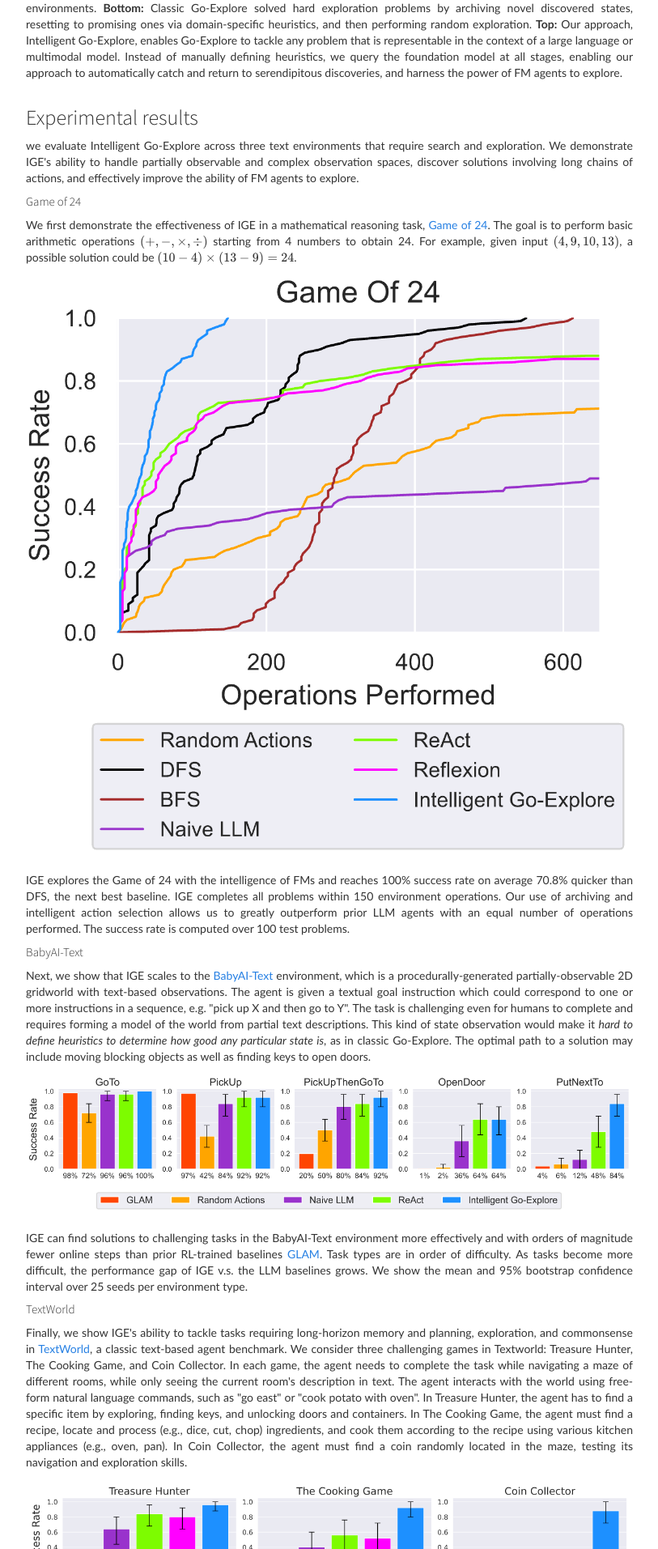
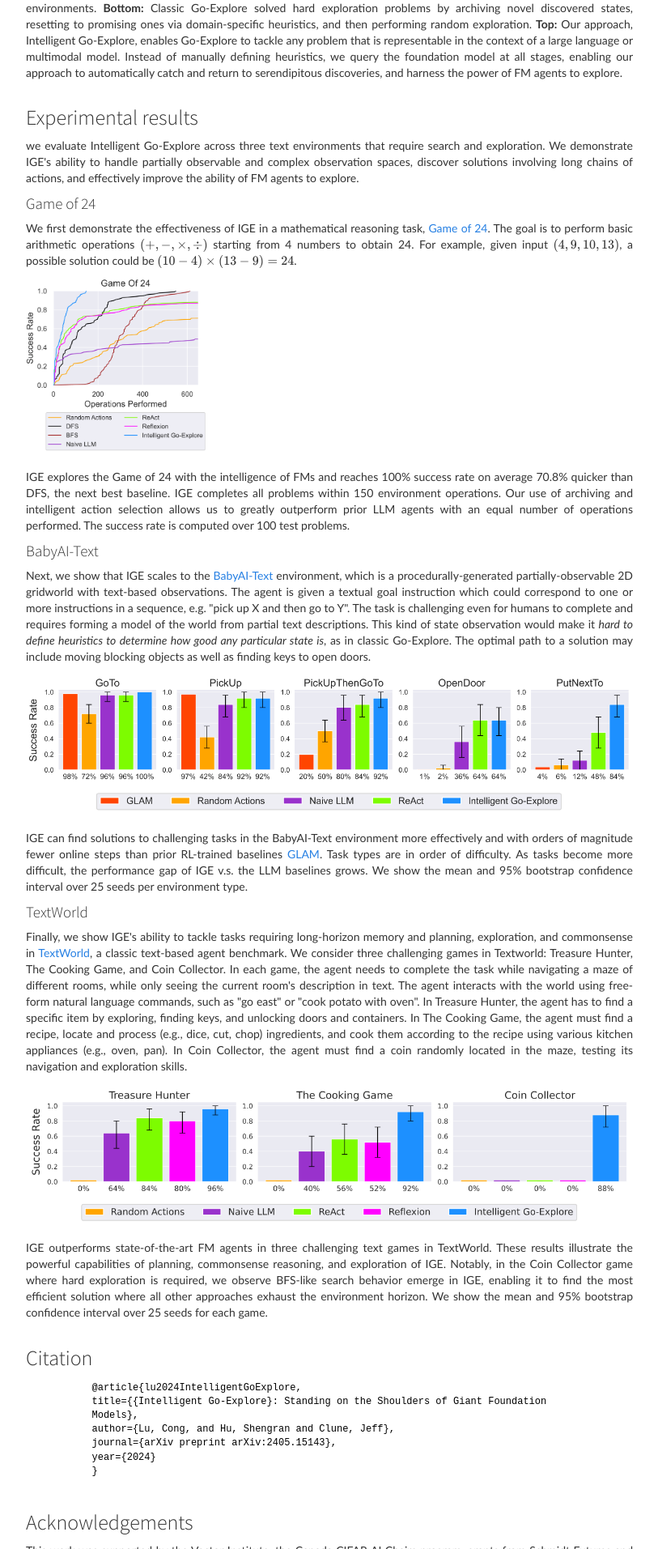
Before and after one commit to ShengranHu/shengranhu.github.io, a Jekyll site: the page IntelligentGoExplore/index.html, which Jekyll copies as it is, in a window 1280 px wide. Shown: the part 1290-3203 px from the top of the page at 81% size, without its empty margins (233-1046 px from the left). Built offline with Jekyll 4.4.1, drawn with Linux system fonts in a browser that asks for light colours; nearby versions of some CDN libraries; comment, search, counter and statistics services are not loaded.

Commit message:
Update index.html

```diff
--- a/IntelligentGoExplore/index.html
+++ b/IntelligentGoExplore/index.html
@@ -192,15 +192,15 @@
                     we evaluate Intelligent Go-Explore across three text environments that require search and exploration.
                     We demonstrate IGE's ability to handle partially observable and complex observation spaces, discover solutions involving long chains of actions, and effectively improve the ability of FM agents to explore.
                 </p>
-                <h5>
+                <h4>
                     Game of 24
-                </h5>
+                </h4>
                 <p class="text-justify">
                     We first demonstrate the effectiveness of IGE in a mathematical reasoning task, <a href="https://en.wikipedia.org/wiki/24_(puzzle)">Game of 24</a>.
                     The goal is to perform basic arithmetic operations \( (+, -, \times, \div) \) starting from 4 numbers to obtain 24.
                     For example, given input \( (4, 9, 10, 13) \), a possible solution could be \( (10 - 4) \times (13 - 9) = 24 \).
                 </p>
-                <image src="img/results_game_of_24.png" class="img-responsive" alt="overview"><br>
+                <img src="img/results_game_of_24.png" class="img-responsive" alt="overview" style="width: 30%; height: auto;"><br>
                 <p class="text-justify">
                     IGE explores the Game of 24 with the intelligence of FMs and reaches 100% success rate on average 70.8% quicker than DFS, the next best baseline.
                     IGE completes all problems within 150 environment operations.
@@ -208,9 +208,9 @@
                     The success rate is computed over 100 test problems.
                 </p>
 
-                <h5>
+                <h4>
                     BabyAI-Text
-                </h5>
+                </h4>
                 <p class="text-justify">
                     Next, we show that IGE scales to the <a href="https://github.com/flowersteam/Grounding_LLMs_with_online_RL">BabyAI-Text</a> environment, which is a procedurally-generated partially-observable 2D gridworld with text-based observations.
                     The agent is given a textual goal instruction which could correspond to one or more instructions in a sequence, e.g. "pick up X and then go to Y".
@@ -226,9 +226,9 @@
                     We show the mean and 95% bootstrap confidence interval over 25 seeds per environment type.
                 </p>
 
-                <h5>
+                <h4>
                     TextWorld
-                </h5>
+                </h4>
                 <p class="text-justify">
                     Finally, we show IGE's ability to tackle tasks requiring long-horizon memory and planning, exploration, and commonsense in <a href="https://github.com/microsoft/TextWorld">TextWorld</a>, a classic text-based agent benchmark.
                     We consider three challenging games in Textworld: Treasure Hunter, The Cooking Game, and Coin Collector.
```
